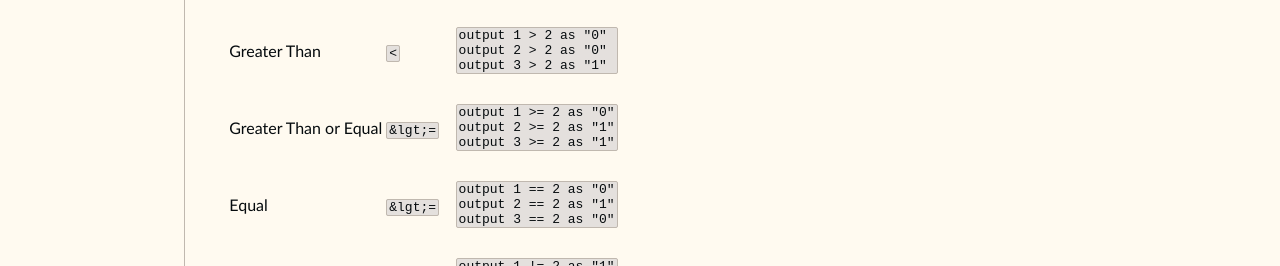
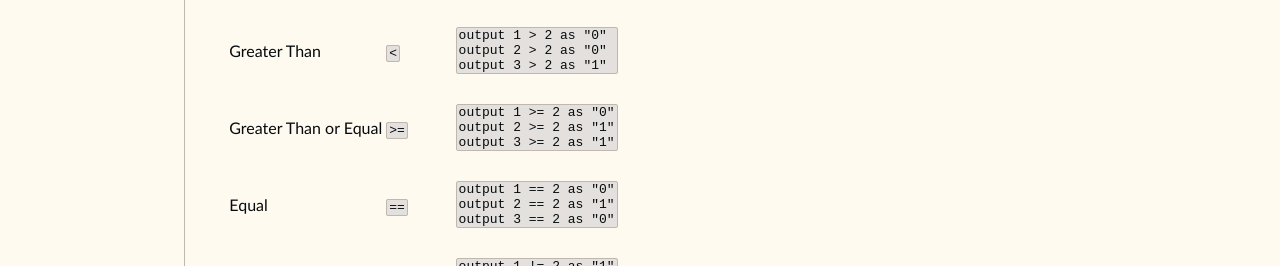
Before and after one commit to TNThomas/prem, a SvelteKit app: page /docs in a window 1280 px wide. Shown: the part 3020-3286 px from the top of the page. Built offline with nearby package versions, Linux system fonts and the light colour scheme.

Commit message:
Fix typos in Boolean Logic docs

```diff
--- a/package.json
+++ b/package.json
@@ -1,6 +1,6 @@
 {
 	"name": "prem",
-	"version": "0.0.1",
+	"version": "1.1.0",
 	"private": true,
 	"scripts": {
 		"dev": "npm run build:lang && vite dev",
--- a/src/routes/docs/booleanLogic.svelte
+++ b/src/routes/docs/booleanLogic.svelte
@@ -51,7 +51,7 @@ output 3 &gt; 2 as "1"</pre>
             </tr>
             <tr>
                 <td>Greater Than or Equal</td>
-                <td><code>&lgt;=</code></td>
+                <td><code>&gt;=</code></td>
                 <td>
                     <pre>output 1 &gt;= 2 as "0"
 output 2 &gt;= 2 as "1"
@@ -60,7 +60,7 @@ output 3 &gt;= 2 as "1"</pre>
             </tr>
             <tr>
                 <td>Equal</td>
-                <td><code>&lgt;=</code></td>
+                <td><code>==</code></td>
                 <td>
                     <pre>output 1 == 2 as "0"
 output 2 == 2 as "1"
```
Also changed, not shown: .devcontainer/devcontainer.json (added).
